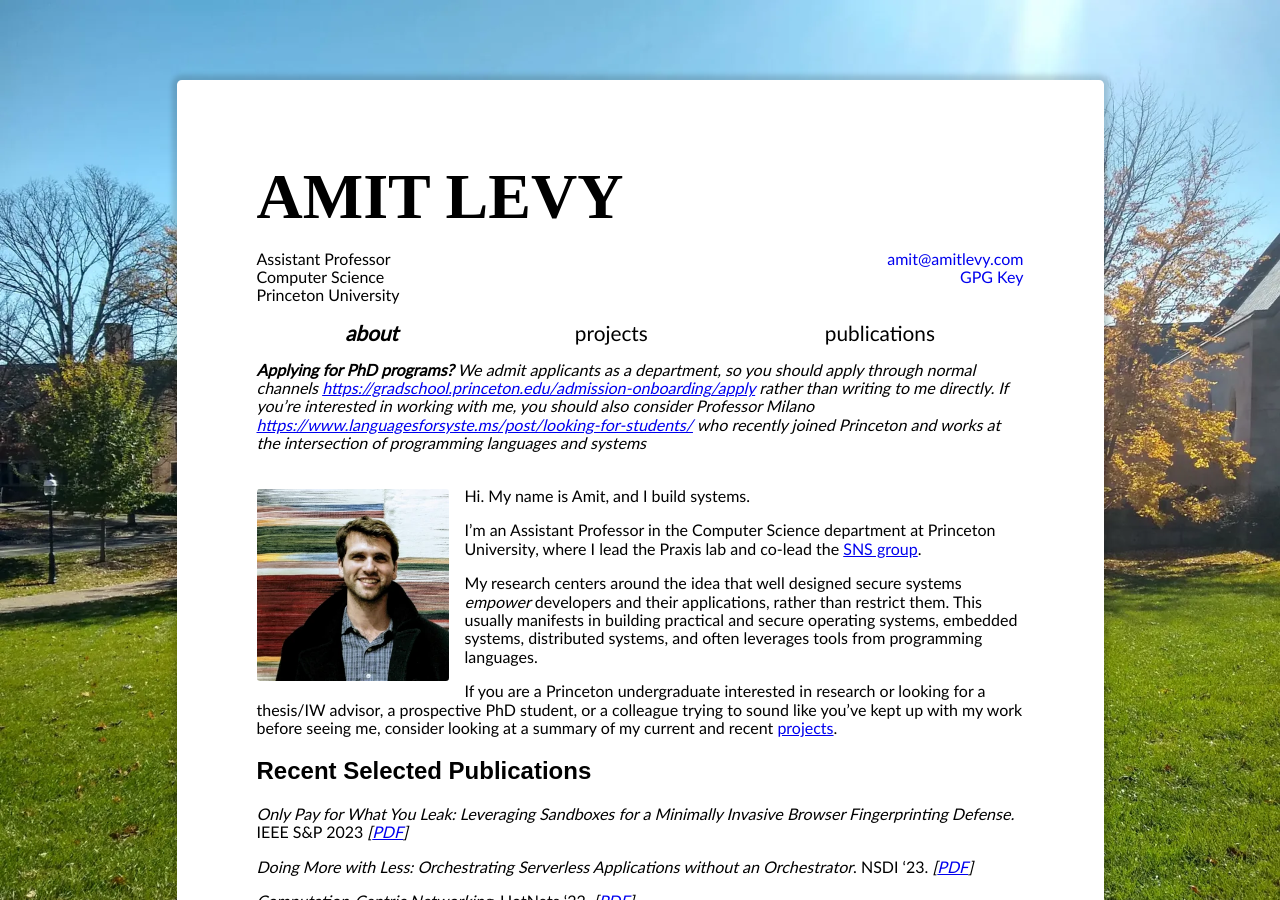
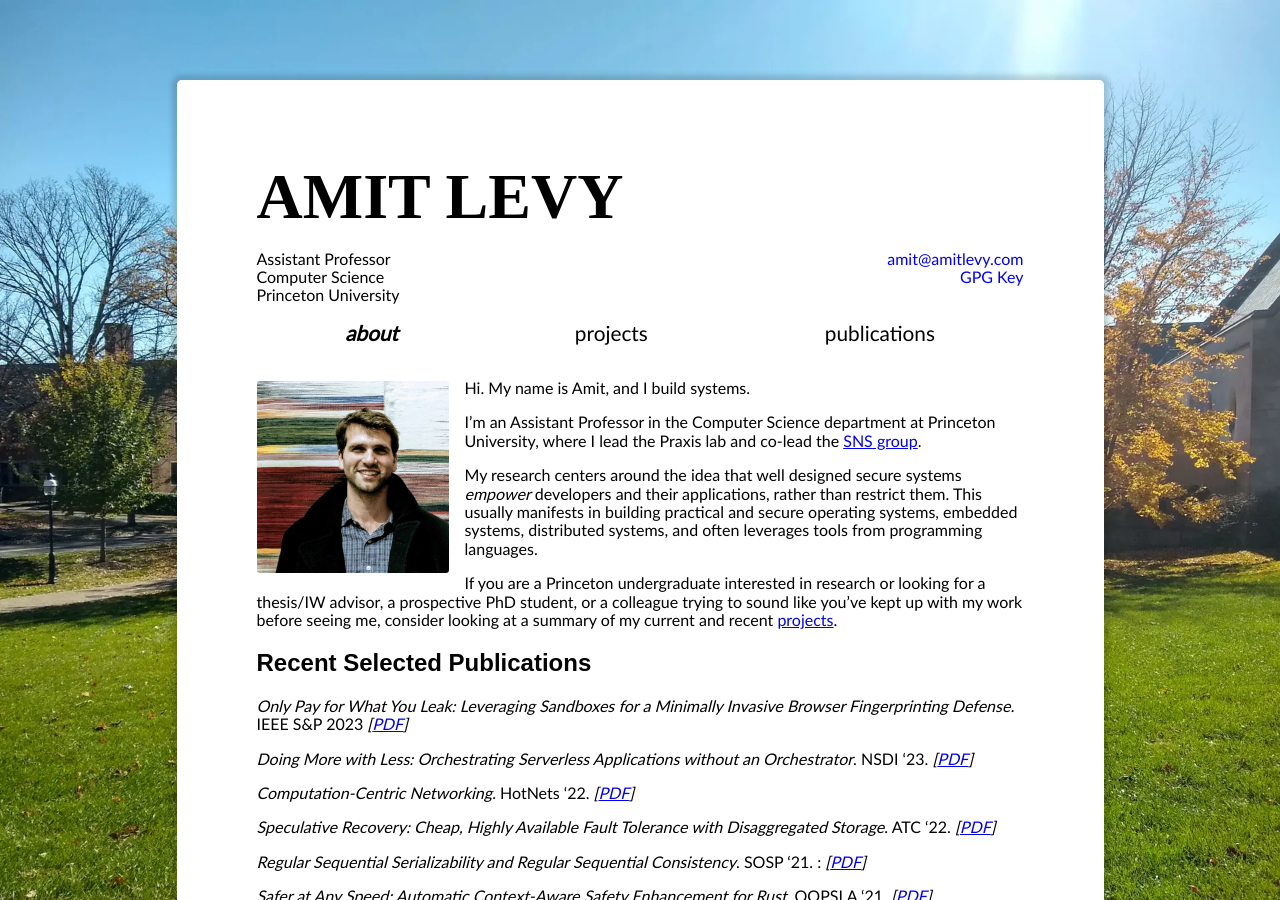
Before and after one commit to alevy/www, a Jekyll site: the page built from index.md, in a window 1280 px wide and 900 px high. Built offline with Jekyll 4.4.1, drawn with Linux system fonts in a browser that asks for light colours; some web fonts are replaced.

Commit message:
remove notice

```diff
--- a/index.md
+++ b/index.md
@@ -4,9 +4,6 @@ layout: default
 ---
 
 {% include references.md %}
-
-_**Applying for PhD programs?** We admit applicants as a department, so you should apply through normal channels <https://gradschool.princeton.edu/admission-onboarding/apply> rather than writing to me directly. If you're interested in working with me, you should also consider Professor Milano <https://www.languagesforsyste.ms/post/looking-for-students/> who recently joined Princeton and works at the intersection of programming languages and systems_
-
 
 ![If you have a lot of money, please buy me the carpet in the
 background](/assets/images/me.webp "If you have a lot of money, please buy me
```
